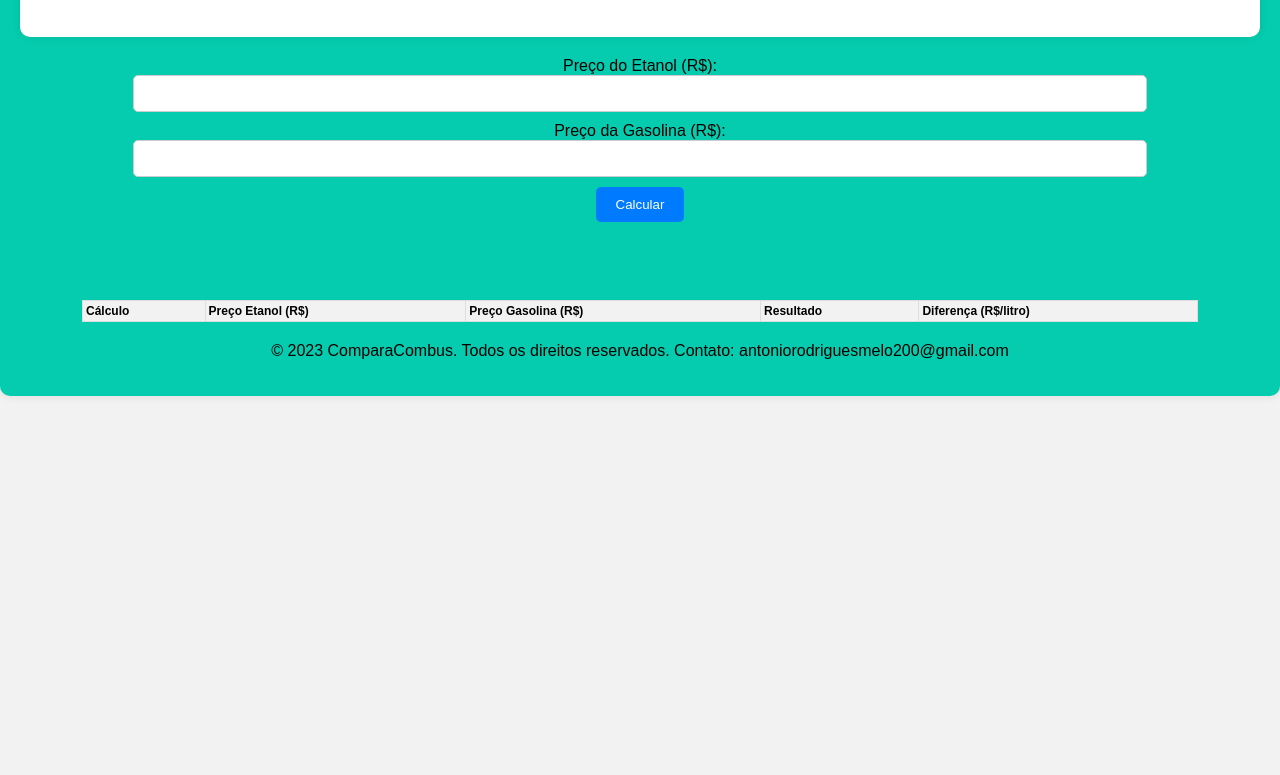
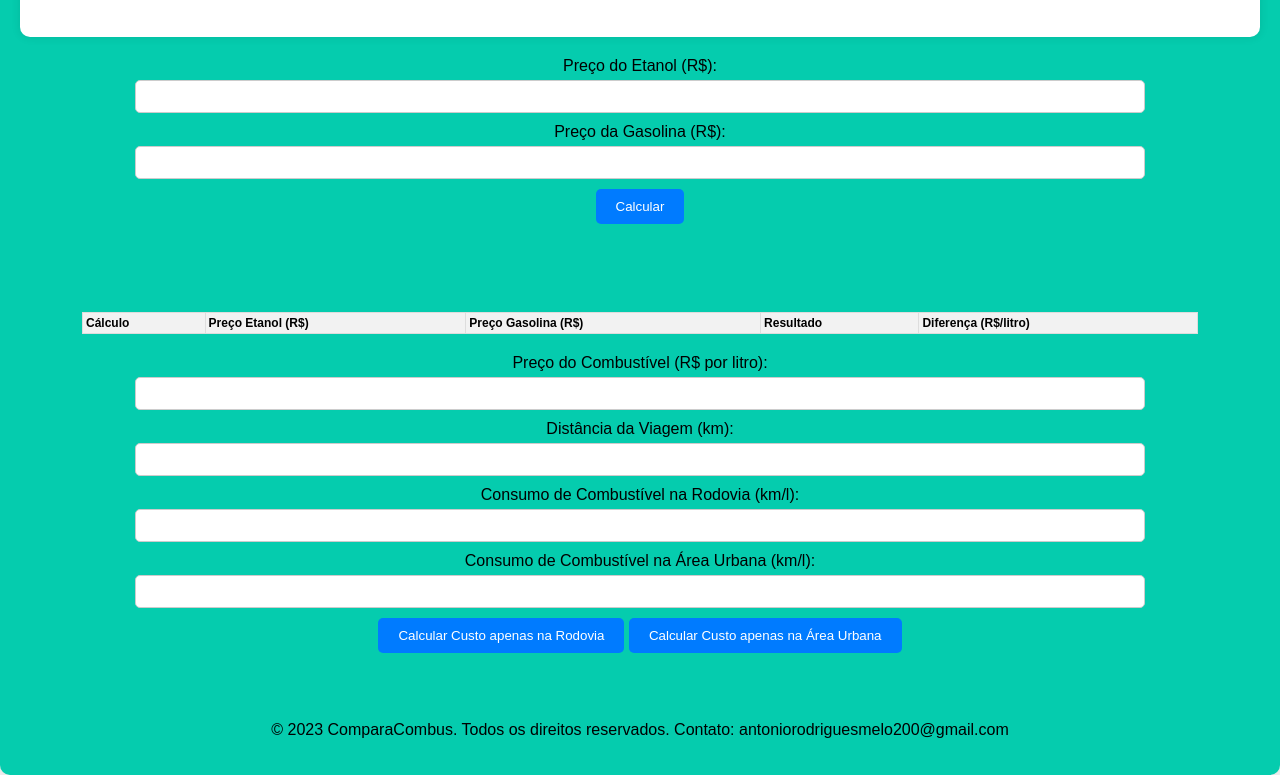
Before and after one commit to antoniomelo1/EtanolxGasolina, a plain HTML site: page index.html in a window 1280 px wide. Shown: the part 324-1099 px from the top of the page. Before the commit the page ends 800 px from the top, so only its background shows below. Drawn offline with Linux system fonts and the light colour scheme.

Commit message:
Implementação de novas funcionalidades, cálculos de consumo de rodovia e urbano independentes

```diff
--- a/index.html
+++ b/index.html
@@ -35,7 +35,19 @@
             </thead>
             <tbody id="historicoBody"></tbody>
           </table>
-
+          <label for="precoGasolina">Preço do Combustível (R$ por litro):</label>
+          <input type="number" id="precoGasolina">
+          <label for="distancia">Distância da Viagem (km):</label>
+          <input type="number" id="distancia">
+          <label for="consumoRodovia">Consumo de Combustível na Rodovia (km/l):</label>
+          <input type="number" id="consumoRodovia">
+          <label for="consumoUrbano">Consumo de Combustível na Área Urbana (km/l):</label>
+          <input type="number" id="consumoUrbano">
+          <!--<button onclick="calcularCustoViagem()">Calcular Custo da Viagem</button>
+          <button onclick="calcularCustoViagem()">Calcular Custo Total da Viagem</button>-->
+          <button onclick="calcularCustoViagemRodovia()">Calcular Custo apenas na Rodovia</button>
+          <button onclick="calcularCustoViagemUrbana()">Calcular Custo apenas na Área Urbana</button>
+          <p id="custoViagem" class="resulta"></p>
         <footer>
             <p>&copy; 2023 ComparaCombus. Todos os direitos reservados. Contato: antoniorodriguesmelo200@gmail.com</p>
           </footer>
--- a/script.js
+++ b/script.js
@@ -46,3 +46,62 @@ function exibirHistorico() {
         row.insertCell(4).innerText = item.diferenca.toFixed(2);
     });
 }
+
+function calcularCustoViagem() {
+    var precoGasolina = parseFloat(document.getElementById('precoGasolina').value);
+    var distancia = parseFloat(document.getElementById('distancia').value);
+    var consumoRodovia = parseFloat(document.getElementById('consumoRodovia').value);
+    var consumoUrbano = parseFloat(document.getElementById('consumoUrbano').value);
+
+    if (isNaN(precoGasolina) || isNaN(distancia) || isNaN(consumoRodovia) || isNaN(consumoUrbano)) {
+        alert("Por favor, preencha todos os campos corretamente.");
+        return;
+    }
+
+    var consumoTotalRodovia = (distancia / consumoRodovia);
+    var consumoTotalUrbano = (distancia / consumoUrbano);
+
+    var custoTotalRodovia = consumoTotalRodovia * precoGasolina;
+    var custoTotalUrbano = consumoTotalUrbano * precoGasolina;
+
+    var custoViagemElement = document.getElementById('custoViagem');
+    custoViagemElement.innerHTML = 'Custo Total da Viagem (Rodovia): R$ ' + custoTotalRodovia.toFixed(2) + '<br>' +
+                                    'Custo Total da Viagem (Área Urbana): R$ ' + custoTotalUrbano.toFixed(2);
+    custoViagemElement.className = 'resulta';
+}
+
+function calcularCustoViagemRodovia() {
+    var precoGasolina = parseFloat(document.getElementById('precoGasolina').value);
+    var distancia = parseFloat(document.getElementById('distancia').value);
+    var consumoRodovia = parseFloat(document.getElementById('consumoRodovia').value);
+
+    if (isNaN(precoGasolina) || isNaN(distancia) || isNaN(consumoRodovia)) {
+        alert("Por favor, preencha todos os campos corretamente.");
+        return;
+    }
+
+    var consumoTotalRodovia = (distancia / consumoRodovia);
+    var custoTotalRodovia = consumoTotalRodovia * precoGasolina;
+
+    var custoViagemElement = document.getElementById('custoViagem');
+    custoViagemElement.innerHTML = 'Custo Total da Viagem (Rodovia): R$ ' + custoTotalRodovia.toFixed(2);
+    custoViagemElement.className = 'resulta';
+}
+
+function calcularCustoViagemUrbana() {
+    var precoGasolina = parseFloat(document.getElementById('precoGasolina').value);
+    var distancia = parseFloat(document.getElementById('distancia').value);
+    var consumoUrbano = parseFloat(document.getElementById('consumoUrbano').value);
+
+    if (isNaN(precoGasolina) || isNaN(distancia) || isNaN(consumoUrbano)) {
+        alert("Por favor, preencha todos os campos corretamente.");
+        return;
+    }
+
+    var consumoTotalUrbano = (distancia / consumoUrbano);
+    var custoTotalUrbano = consumoTotalUrbano * precoGasolina;
+
+    var custoViagemElement = document.getElementById('custoViagem');
+    custoViagemElement.innerHTML = 'Custo Total da Viagem (Área Urbana): R$ ' + custoTotalUrbano.toFixed(2);
+    custoViagemElement.className = 'resulta';
+}
--- a/style.css
+++ b/style.css
@@ -138,3 +138,40 @@ button:hover {
     overflow-x: auto;
   }
 }
+label {
+  display: block;
+  margin-bottom: 5px;
+  font-size: 16px;
+}
+
+input[type="number"] {
+  width: 80%;
+  margin: 0 auto;
+  display: block;
+  padding: 8px;
+  margin-bottom: 10px;
+  border-radius: 5px;
+  border: 1px solid #ccc;
+}
+
+button {
+  padding: 10px 20px;
+  background-color: #007bff;
+  color: #fff;
+  border: none;
+  border-radius: 5px;
+  cursor: pointer;
+  margin-bottom: 10px;
+}
+
+button:hover {
+  background-color: #0056b3;
+}
+
+.resulta {
+  font-size: 18px;
+  font-weight: bold;
+  margin-top: 20px;
+  padding: 10px;
+  border-radius: 5px;
+}
```
